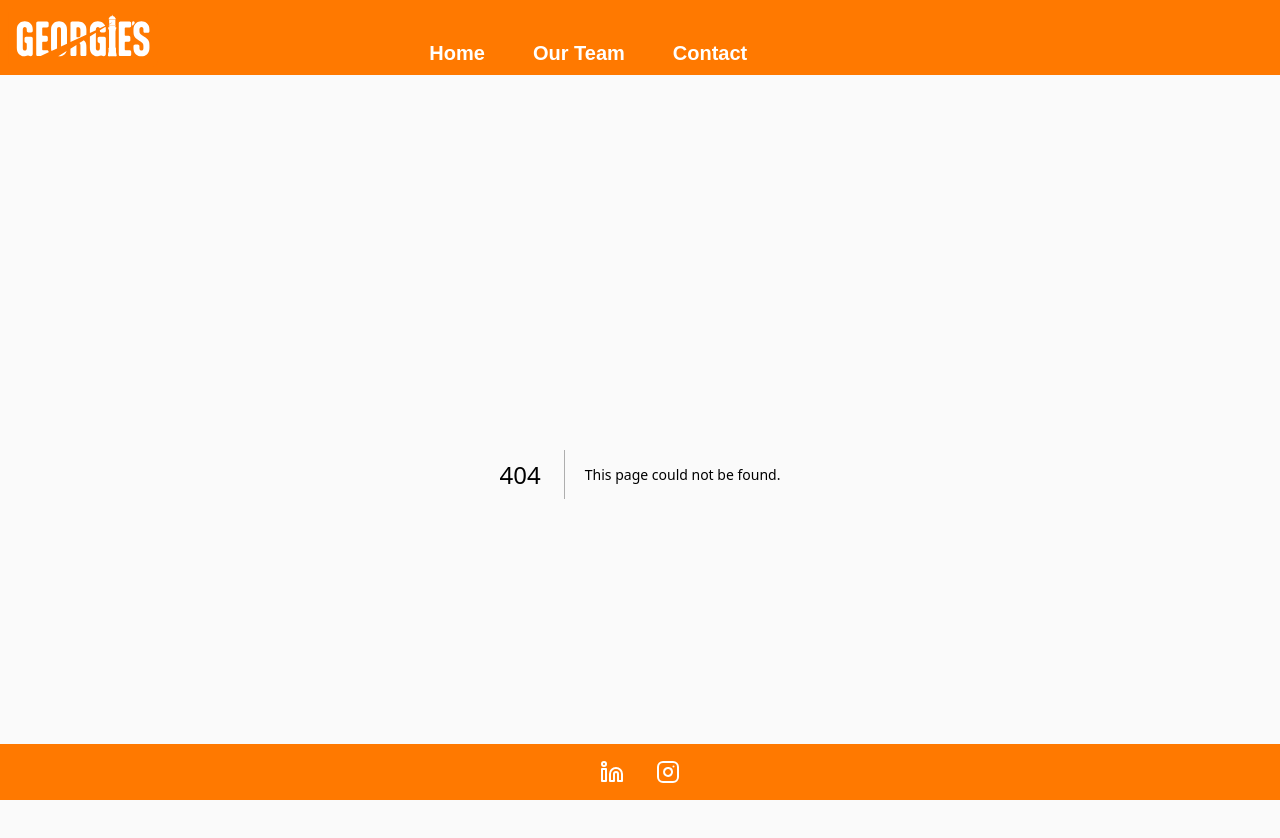
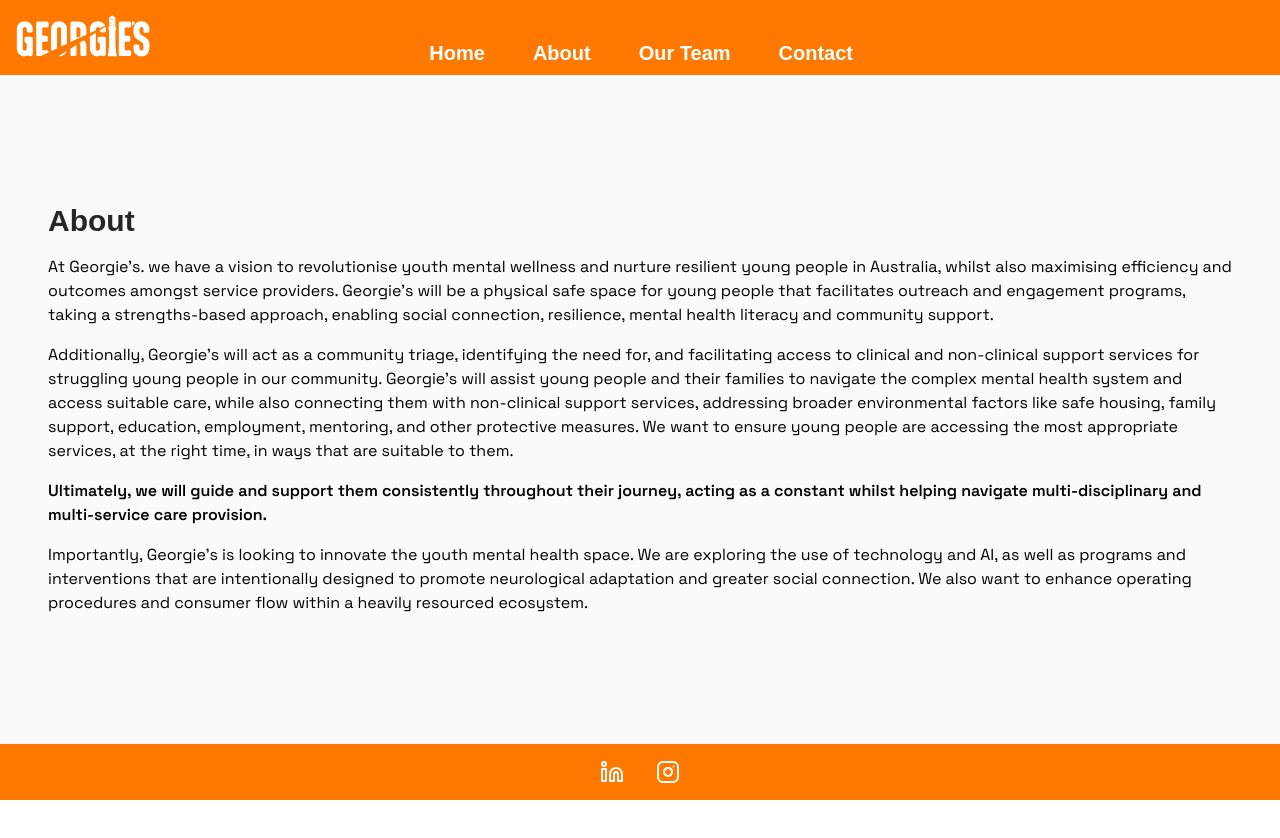
Before and after one commit to jamaspy/georgies_house, a Next.js app: page /about in a window 1280 px wide. Before the commit this address had no page. Shown: the top 838 px of the page. After the commit the page ends 800 px from the top, so only its background shows below. Built offline with nearby package versions, Linux system fonts and the light colour scheme; a web font is replaced by a local one.

Commit message:
add about page

```diff
--- /dev/null
+++ b/app/about/page.tsx
@@ -0,0 +1,47 @@
+import React from 'react';
+
+const AboutPage = () => {
+  return (
+    <div className="flex flex-col h-full p-12">
+      <h1 className="font-bold text-3xl block font-aptly text-neutral-800 mb-4 max-w-3xl">
+        About
+      </h1>
+      <p>
+        At Georgie&rsquo;s. we have a vision to revolutionise youth mental
+        wellness and nurture resilient young people in Australia, whilst also
+        maximising efficiency and outcomes amongst service providers. Georgie’s
+        will be a physical safe space for young people that facilitates outreach
+        and engagement programs, taking a strengths-based approach, enabling
+        social connection, resilience, mental health literacy and community
+        support.
+      </p>
+      <p className="my-4">
+        Additionally, Georgie’s will act as a community triage, identifying the
+        need for, and facilitating access to clinical and non-clinical support
+        services for struggling young people in our community. Georgie’s will
+        assist young people and their families to navigate the complex mental
+        health system and access suitable care, while also connecting them with
+        non-clinical support services, addressing broader environmental factors
+        like safe housing, family support, education, employment, mentoring, and
+        other protective measures. We want to ensure young people are accessing
+        the most appropriate services, at the right time, in ways that are
+        suitable to them.
+      </p>
+      <p className="font-semibold mb-4">
+        Ultimately, we will guide and support them consistently throughout their
+        journey, acting as a constant whilst helping navigate multi-disciplinary
+        and multi-service care provision.
+      </p>
+      <p>
+        Importantly, Georgie’s is looking to innovate the youth mental health
+        space. We are exploring the use of technology and AI, as well as
+        programs and interventions that are intentionally designed to promote
+        neurological adaptation and greater social connection. We also want to
+        enhance operating procedures and consumer flow within a heavily
+        resourced ecosystem.
+      </p>
+    </div>
+  );
+};
+
+export default AboutPage;
--- a/app/contact/page.tsx
+++ b/app/contact/page.tsx
@@ -17,9 +17,9 @@ const ContactPage = () => {
         </div>
         <div className="hidden md:flex flex-1 items-center justify-center">
           <Image
-            src="/Lighthouse_Orange.svg"
+            src="/Logo_Orange_InvertedTransparent.svg"
             alt="georgies house lighthouse"
-            width={110}
+            width={610}
             height={300}
             // className="mx-auto"
           />
--- a/app/team/page.tsx
+++ b/app/team/page.tsx
@@ -1,5 +1,6 @@
 import Card from '@/components/card';
 import { boardMembers } from '@/lib/about-data';
+import Link from 'next/link';
 import React from 'react';
 
 const JACK = {
@@ -14,7 +15,7 @@ const JADE = {
   name: 'Jade Speight',
   jobTitle: 'Marketing and Communications Manager',
   description:
-    'Nulla magna laborum ipsum deserunt eiusmod ut. Enim nostrud in laborum pariatur ex aliquip excepteur ea aliqua magna pariatur. Anim adipisicing incididunt velit do ut cupidatat magna tempor cillum cillum cillum ea consequat. Non ad et quis nulla sint consequat officia nisi magna Lorem sint Lorem. Et amet in proident id. Irure veniam labore anim irure amet exercitation amet dolore elit.',
+    "Super keen to be jumping on board to head up Georgie’s Marketing and Comms! I feel so lucky to have grown up in the best place on earth (the Northern Beaches), always at the beach, I consider myself a big fan of health and wellness, my morning routine is paramount to a productive day. I love connecting with people over a good cup of coffee and I've always got some sort of music playing.",
   image:
     'https://media.licdn.com/dms/image/D5603AQHmYv7uEsc9Bg/profile-displayphoto-shrink_400_400/0/1708914143376?e=1717027200&v=beta&t=-NR92Dol3VKe1FMwj5cUvqmNrg9Rgdy4rpVDRbAu9AU',
 };
@@ -25,8 +26,14 @@ const TeamPage = () => {
         Our Team
       </h1>
       <p className="text-neutral-700 font-katarine">
-        We are small but mighty. We are a team of passionate individuals who are
-        committed to making a difference in the lives of young people.
+        We are small, mighty and looking to grow! We are a team of passionate
+        individuals who are committed to making a difference in the lives of
+        young people. We also believe the more dedicated and passionate
+        individuals we have involved in Georgie&lsquo;s, the greater our impact.
+        If you would like to get involved, please contact us{' '}
+        <Link href="/contact" className="text-george-lime underline">
+          here
+        </Link>
       </p>
       <div className="grid grid-cols-1 md:grid-cols-2 gap-8 my-8">
         <Card {...JACK} />
--- a/components/Navbar.tsx
+++ b/components/Navbar.tsx
@@ -40,6 +40,12 @@ const Header = () => {
         </Link>
         <Link
           className="hover:text-george-lilac font-semibold transition-all duration-200 ease-in"
+          href="/about"
+        >
+          About
+        </Link>
+        <Link
+          className="hover:text-george-lilac font-semibold transition-all duration-200 ease-in"
           href="/team"
         >
           Our Team
@@ -64,12 +70,18 @@ const Header = () => {
           </DropdownMenuTrigger>
           <DropdownMenuContent className="mr-2 px-12 py-4">
             <DropdownMenuLabel
-              className="text-2xl font-katarine"
+              className="text-2xl font-katarine text-george-lilac"
               onClick={() => handleNavigate('/')}
             >
               Home
             </DropdownMenuLabel>
             <DropdownMenuSeparator />
+            <DropdownMenuItem
+              className="text-2xl font-katarine"
+              onClick={() => handleNavigate('/about')}
+            >
+              About
+            </DropdownMenuItem>
             <DropdownMenuItem
               className="text-2xl font-katarine"
               onClick={() => handleNavigate('/team')}
```
